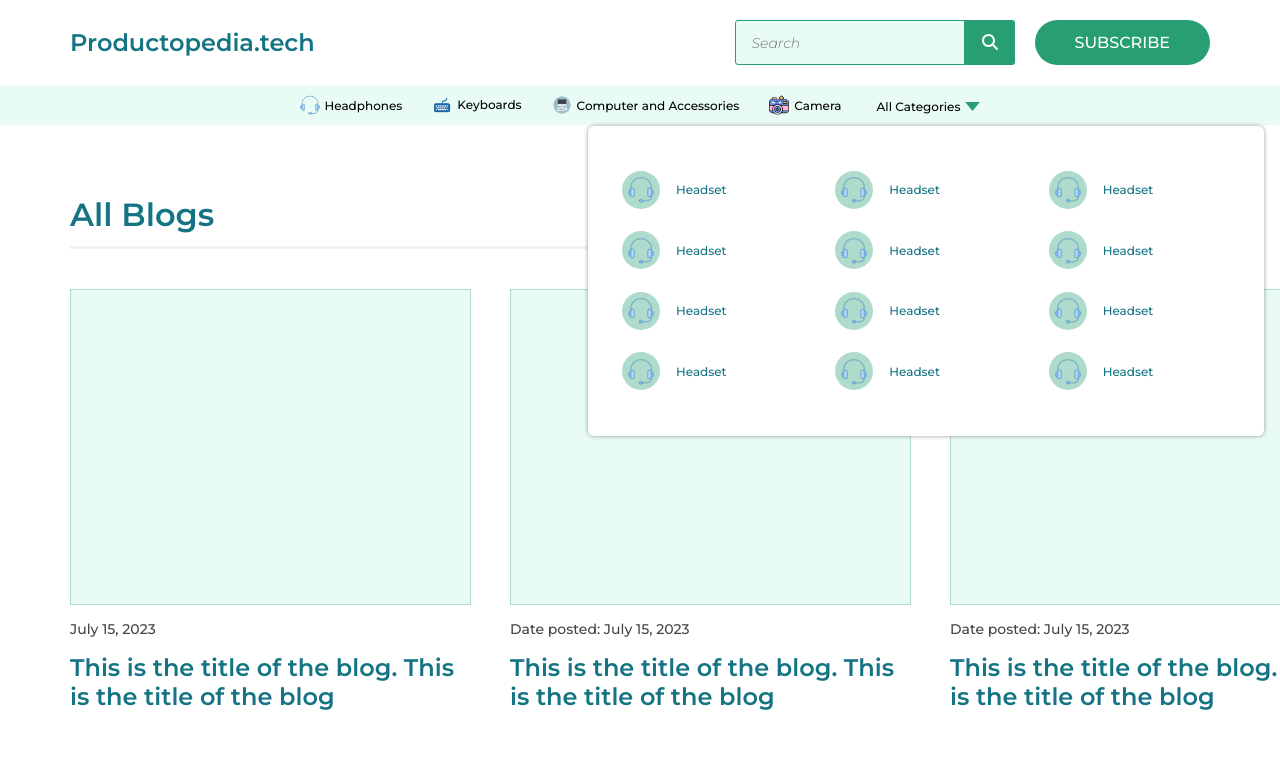
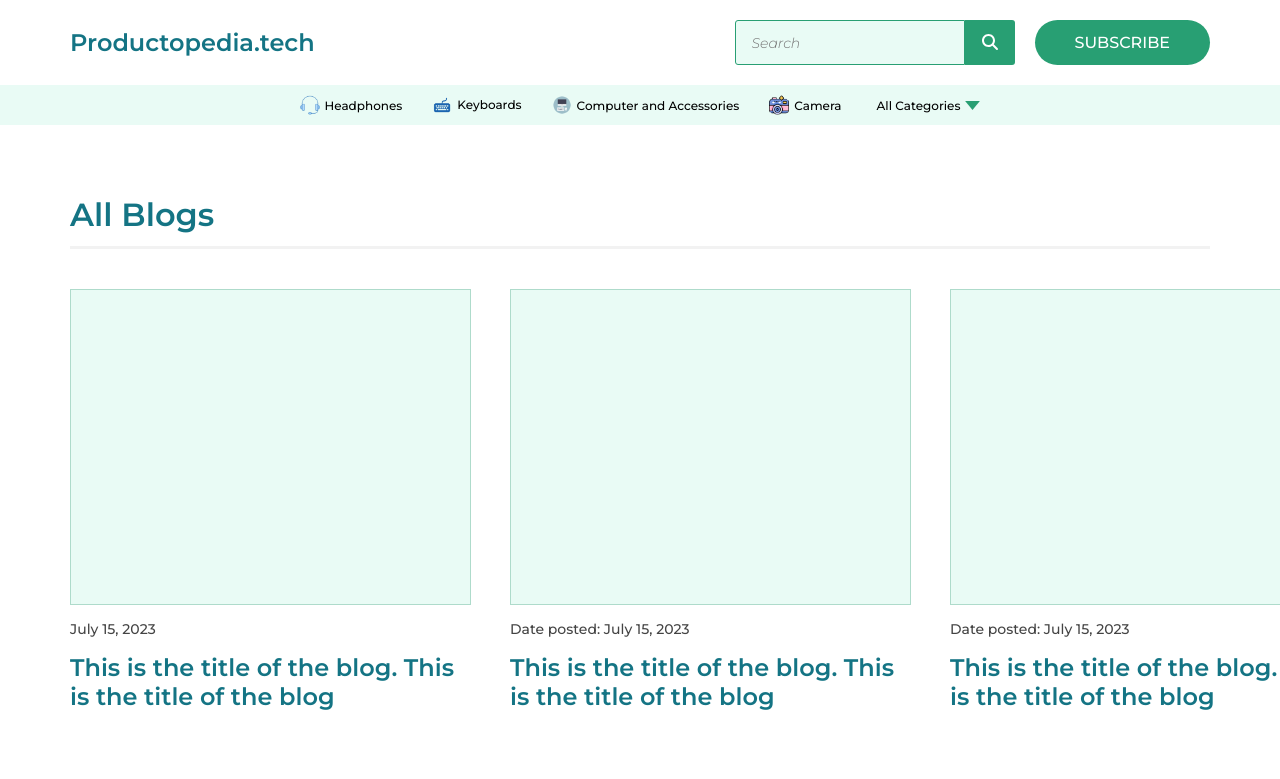
Before and after one commit to rhea0912/productopedia.tech, a React (Vite) app: page / in a window 1280 px wide. Shown: the top 779 px of the page. Built offline with nearby package versions, Linux system fonts and the light colour scheme.

Commit message:
Show dropdown menu on hover

```diff
--- a/src/components/DropDown.jsx
+++ b/src/components/DropDown.jsx
@@ -1,18 +1,22 @@
+import { Link } from "react-router-dom";
 
 function Dropdown({ items, icon, label, classname }) {
+
   return (
     <div className="dropdown">
+      <div>
         <a href="">{label}</a>
         <img src={icon} width={15} className={classname}/>
+      </div>
       <div className="dropdown-menu">
           {
             items.map(item => (
-              <div className="dropdown-menu-item">
+                <Link className="dropdown-menu-item" to='/'>
                   <div>
                     <img src={item.iconName} alt="" />
                   </div>
                   <div>{item.name}</div>
-              </div>
+                </Link>
               ))
           }
         </div>
--- a/src/style.css
+++ b/src/style.css
@@ -7,7 +7,11 @@
     margin: 0;
     font-family: 'Montserrat', sans-serif;
     --primary-color: #147484;
+    --primary-color-light: #AEDBCB;
+
     --secondary-color: #289F73;
+    --secondary-color-light: #E9FBF5;
+
     --thrid-color:#E9FBF5;
 }
 .container{
@@ -118,25 +122,38 @@
 }
 .icon{
     margin-left: 5px;
+    transition: transform 0.3s;
 }
+
+.dropdown:hover .icon{
+    transform: rotate(180deg);
+}
+
 /* #endregion */
 
 /* #region Dropdown Menu */
 .dropdown{
     position: relative;
+    height: 100%;
+    line-height: 40px;
+    cursor: pointer;
+}
+
+.dropdown:hover .dropdown-menu{
+    display: grid;
+    grid-template-columns: auto auto auto;
+    column-gap: 32px;
 }
 
 .dropdown-menu{
     position: absolute;
-    top: 30px;
+    top: 40px;
     right: 50%;
     transform: translateX(50%);
     width: 676px;
     height: 310px;
     background-color: white;
-    display: grid;
-    grid-template-columns: auto auto auto;
-    column-gap: 32px;
+    display: none;
     padding: 34px;
     box-shadow: 0 0 4px rgba(0, 0, 0, 0.4);
     box-sizing: border-box;
@@ -148,10 +165,17 @@
     align-items: center;
     font-size: 12px;
     color: var(--primary-color);
+    padding-left: 10px;
+    cursor: pointer;
+    transition: all 0.3s;
+}
+
+.dropdown-menu .dropdown-menu-item:hover{
+    background-color: var(--secondary-color-light);
 }
 
 .dropdown-menu .dropdown-menu-item > :first-child{
-    background-color: #AEDBCB;
+    background-color: var(--primary-color-light);
     border-radius: 50%;
     width: 38px;
     height: 38px;
@@ -159,13 +183,19 @@
     display: flex;
     justify-content: center;
     align-items: center;
+    transition: all 0.2s;
 }
 
 .dropdown-menu .dropdown-menu-item img{
     width: 26px;
     height: auto;
+    transition: all 0.2s;
 }
 
+.dropdown-menu .dropdown-menu-item:hover img{
+    width: 23px;
+    height: auto;
+}
 /* #endregion */
 
 /* #region Bloglist index*/
```
Lines whose indentation alone changed are shown as unchanged.
